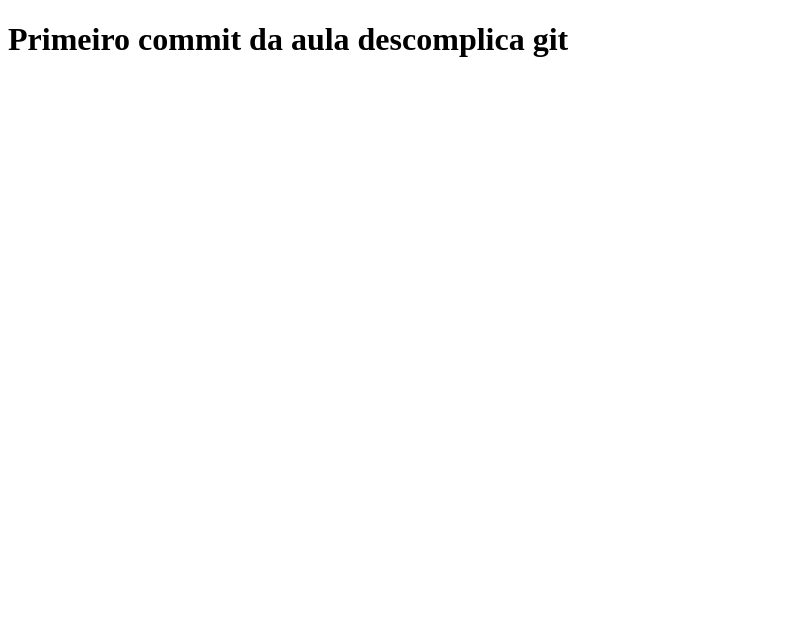
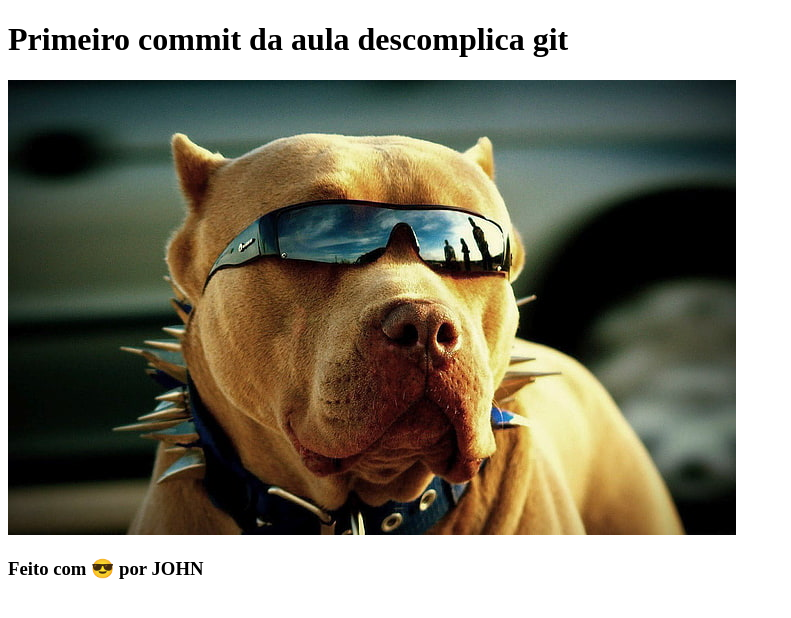
Before and after one commit to rap-alma/Aula10Git, a plain HTML site: page index.html in a window 1280 px wide. Shown: the whole page, without its empty margins (0-791 px from the left). Drawn offline with Linux system fonts and the light colour scheme.

Commit message:
Adicionando a foto do cachorro
add pasta imagens, imagem do cachorro e add a imagem no index.

```diff
--- a/index.html
+++ b/index.html
@@ -1,10 +1,15 @@
 <!DOCTYPE html>
 <html lang=“pt-br”>
+
 <head>
   <title>Aula 10 Descomplica - Git</title>
   <meta charset="utf-8">
 </head>
+
 <body>
-<h1>Primeiro commit da aula descomplica git</h1>
+  <h1>Primeiro commit da aula descomplica git</h1>
+  <img src="imagens/pitbull-dog.jpg" />
+  <h3>Feito com &#x1F60E; por JOHN</h3>
 </body>
+
 </html>
```
Also changed, not shown: Imagens/pitbull-dog.jpg (added).
